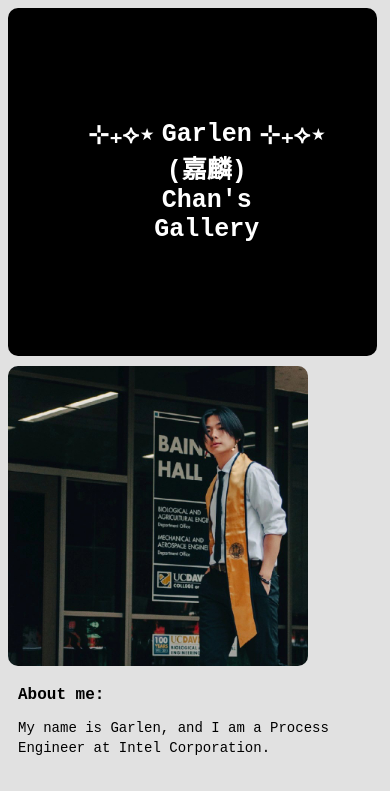
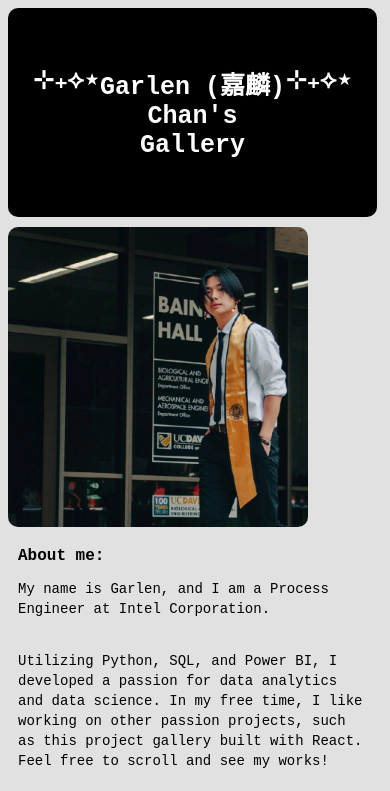
Before and after one commit to gachan2090/len.katsu, a React (Vite) app: page / in a window 390 px wide. Shown: the top 791 px of the page. Built offline with nearby package versions, Linux system fonts and the light colour scheme.

Commit message:
Update index.css

```diff
--- a/src/index.css
+++ b/src/index.css
@@ -172,6 +172,20 @@ html {
 /* media query for mobile*/
 
 @media only screen and (max-width: 1200px) {
+  #BannerContainer {
+    position: relative;
+    clear: left;
+    background-color: #000000;
+    display: flex;
+    flex-direction: row;
+    justify-content: space-between;
+    border-radius: 10px;
+    padding-top: 40px;
+    padding-bottom: 40px;
+    padding-left: 25px;
+    padding-right: 25px;
+  }
+
   #titleText {
     font-size: 25px;
   }
```
